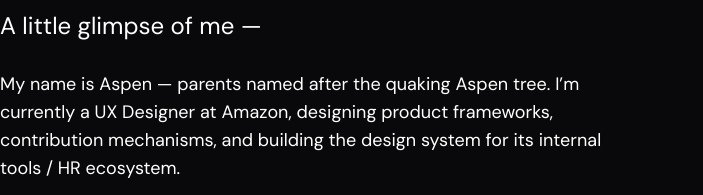
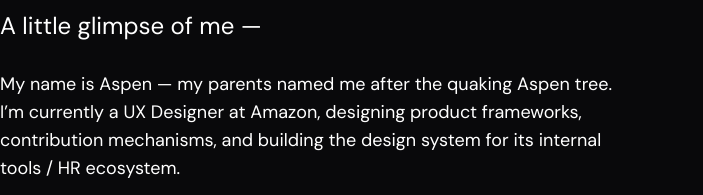
Before and after one commit to aspentng/portfolio-2024, a website: page index.html in a window 1280 px wide. Shown: the part 919-1114 px from the top of the page, without its empty margins (0-703 px from the left). Drawn offline with Linux system fonts and the light colour scheme.

Commit message:
fix grammar and sentence structure in about me section

```diff
--- a/index.html
+++ b/index.html
@@ -62,8 +62,8 @@
       <div class="lg:col-span-6 flex flex-col gap-4">
         <h2 class="text-2xl text-bold pb-3">A little glimpse of me —</h2>
         <p>
-          My name is Aspen — parents named after the quaking Aspen tree. I’m
-          currently a UX Designer at Amazon, designing product frameworks,
+          My name is Aspen — my parents named me after the quaking Aspen tree.
+          I’m currently a UX Designer at Amazon, designing product frameworks,
           contribution mechanisms, and building the design system for its
           internal tools / HR ecosystem.
         </p>
```
